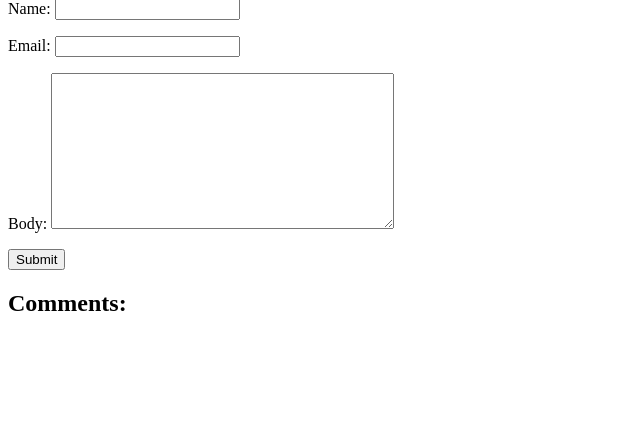
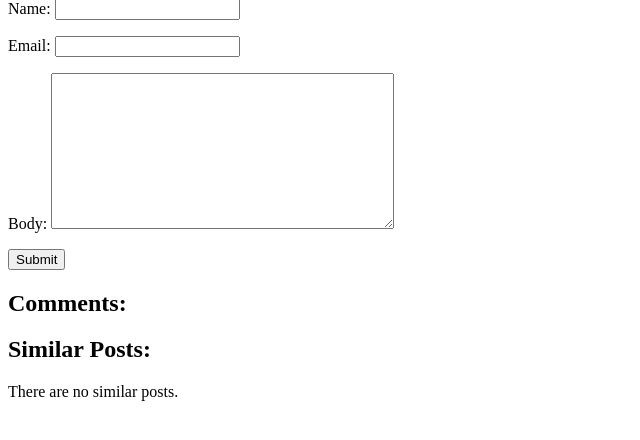
Before and after one commit to Hrushikesh74161/blog_application, a Django app: template templates/blog/post/blog_detail.html in a window 1280 px wide. Shown: the part 281-721 px from the top of the page, without its empty margins (0-640 px from the left). Run offline with Django 4.2, Linux system fonts and the light colour scheme; the template is opened without the code that fills it: values that come from a table or form of the project are taken from there, others are empty; data comes from the database, SQL or seed files in the repository; parts of the project's set-up code (start-up, migrations or seed data) failed here and were passed over.

Commit message:
similar posts will be show in detail page
using tag functionality we implement similar posts

```diff
--- a/templates/blog/post/blog_detail.html
+++ b/templates/blog/post/blog_detail.html
@@ -22,4 +22,12 @@
     <p>{{comment.body|linebreaks}} -- {{comment.name}}</p>
     {% endfor %}
 </div>
+<div class="Similar-posts">
+    <h2>Similar Posts:</h2>
+    {% for post in similar_posts %}
+    <p><a href="{{post.get_absolute_url}}">{{post.title}}</a></p>
+    {% empty %}
+    <p>There are no similar posts.</p>
+    {% endfor %}
+</div>
 {% endblock content %}
```
Also changed, not shown: blog/views.py (+6 -1 lines).
